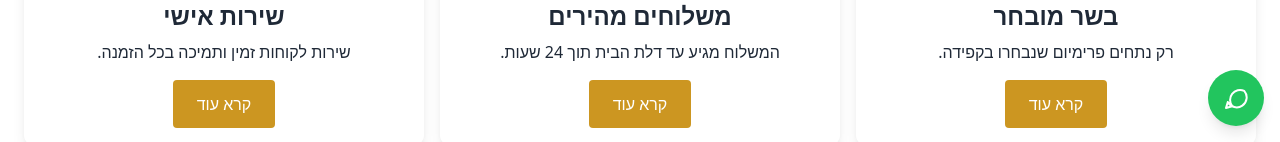
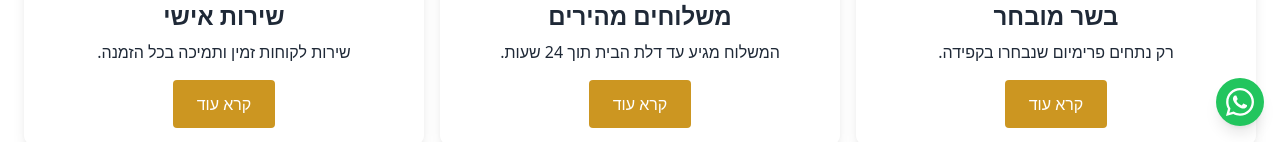
Before and after one commit to Drrein86/meatshop, a Next.js app: page / in a window 1280 px wide. Shown: the part 658-800 px from the top of the page. Built offline with nearby package versions, Linux system fonts and the light colour scheme.

Commit message:
Update API URL to work with Vercel

```diff
--- a/src/app/page.tsx
+++ b/src/app/page.tsx
@@ -9,6 +9,7 @@ import {
   FaShoppingCart,
   FaTruck,
   FaUtensils,
+  FaWhatsapp,
 } from "react-icons/fa"; // עגלת קניות
 import { FiMenu } from "react-icons/fi"; // תפריט נפתח
 import { GiMeatCleaver } from "react-icons/gi";
@@ -340,23 +341,10 @@ const Home = () => {
         href="https://wa.me/972501234567"
         target="_blank"
         rel="noopener noreferrer"
-        className="fixed bottom-4 right-4 bg-green-500 text-white rounded-full p-4 shadow-lg hover:bg-green-600 transition"
+        className="fixed bottom-4 right-4 bg-green-500 text-white rounded-full p-2 shadow-lg hover:bg-green-600 transition"
         aria-label="WhatsApp"
       >
-        <svg
-          xmlns="http://www.w3.org/2000/svg"
-          className="h-6 w-6"
-          fill="none"
-          viewBox="0 0 24 24"
-          stroke="currentColor"
-          strokeWidth="2"
-        >
-          <path
-            strokeLinecap="round"
-            strokeLinejoin="round"
-            d="M20.2 4.8a10 10 0 11-16.4 11.2L2 22l6.3-1.8A10 10 0 0120.2 4.8z"
-          />
-        </svg>
+        <FaWhatsapp className="h-8 w-8" />
       </a>
     </div>
   );
```
